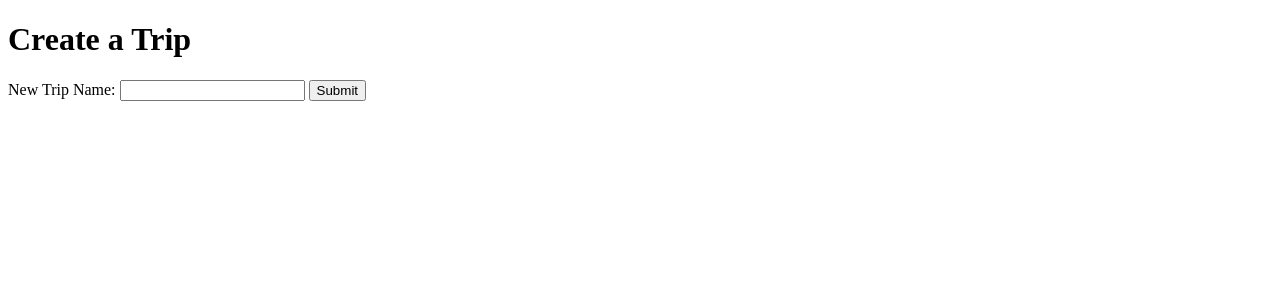
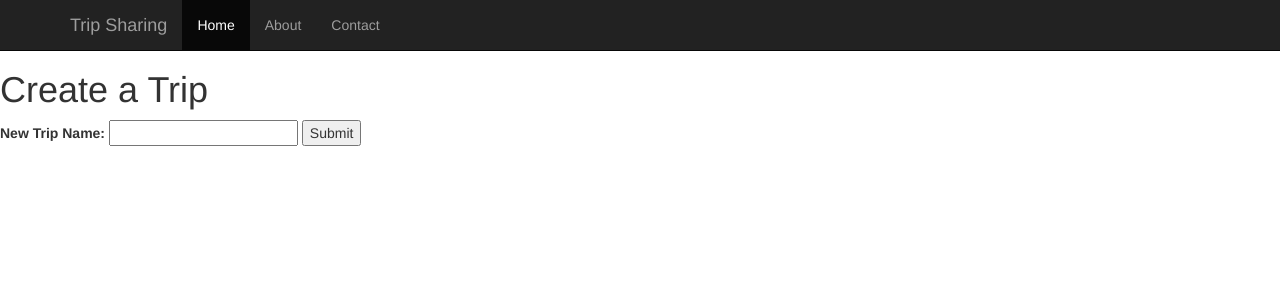
Before and after one commit to afrank150/TripSharingProject, a Django app: page / in a window 1280 px wide. Shown: the top 300 px of the page. Run offline with Django 3.2, Linux system fonts and the light colour scheme; some libraries are stand-ins or nearby versions.

Commit message:
Added bootstrap to home page

```diff
--- /dev/null
+++ b/trips/static/home.css
@@ -0,0 +1,7 @@
+body {
+  padding-top: 50px;
+}
+.starter-template {
+  padding: 40px 15px;
+  text-align: center;
+}
--- a/trips/templates/home.html
+++ b/trips/templates/home.html
@@ -1,24 +1,70 @@
 <!DOCTYPE html>
+<html lang="en">
+  <head>
+    <meta charset="utf-8">
+    <meta http-equiv="X-UA-Compatible" content="IE=edge">
+    <meta name="viewport" content="width=device-width, initial-scale=1">
+    <!-- The above 3 meta tags *must* come first in the head; any other head content must come *after* these tags -->
+    <meta name="description" content="">
+    <meta name="author" content="">
+    <!-- <link rel="icon" href="../../favicon.ico"> No favicon yet-->
 
-<html lang="en">
+    <title>Share a Trip!</title>
 
-    <head>
-        <meta charset="utf-8">
-        <title>Share a Trip!</title>
-        <!-- CSS & JavaScript
-        <link rel="stylesheet" href="style.css">
-        <script src="script.js"></script>
-        -->
-    </head>
+    <!-- Bootstrap core CSS -->
+    <link rel="stylesheet" href="https://maxcdn.bootstrapcdn.com/bootstrap/3.3.6/css/bootstrap.min.css">
 
-    <body>
-        <h1>Create a Trip</h1>
+    <!-- Custom styles for this template -->
+    <link href="/static/home.css" rel="stylesheet">
+
+    <!-- HTML5 shim and Respond.js for IE8 support of HTML5 elements and media queries -->
+    <!--[if lt IE 9]>
+      <script src="https://oss.maxcdn.com/html5shiv/3.7.2/html5shiv.min.js"></script>
+      <script src="https://oss.maxcdn.com/respond/1.4.2/respond.min.js"></script>
+    <![endif]-->
+  </head>
+
+  <body>
+
+    <nav class="navbar navbar-inverse navbar-fixed-top">
+      <div class="container">
+        <div class="navbar-header">
+          <button type="button" class="navbar-toggle collapsed" data-toggle="collapse" data-target="#navbar" aria-expanded="false" aria-controls="navbar">
+            <span class="sr-only">Toggle navigation</span>
+            <span class="icon-bar"></span>
+            <span class="icon-bar"></span>
+            <span class="icon-bar"></span>
+          </button>
+          <a class="navbar-brand" href="#">Trip Sharing</a>
+        </div>
+        <div id="navbar" class="collapse navbar-collapse">
+          <ul class="nav navbar-nav">
+            <li class="active"><a href="#">Home</a></li>
+            <li><a href="#about">About</a></li>
+            <li><a href="#contact">Contact</a></li>
+          </ul>
+        </div><!--/.nav-collapse -->
+      </div>
+    </nav>
+
+    <div>
+
+      <h1>Create a Trip</h1>
         <form method="POST" action="/trips/new/">
             <label>New Trip Name:</label>
             <input type="text" name="trip_name_text">
             <input type="submit" name="Create Trip" value="Submit">
             {% csrf_token %}
         </form>
-    </body>
 
+    </div>
+
+
+    <!-- Bootstrap core JavaScript
+    ================================================== -->
+    <!-- Placed at the end of the document so the pages load faster -->
+    <script src="https://ajax.googleapis.com/ajax/libs/jquery/1.11.3/jquery.min.js"></script>
+    <script>window.jQuery || document.write('<script src="//code.jquery.com/jquery-1.11.3.min.js"><\/script>')</script>
+    <script src="https://maxcdn.bootstrapcdn.com/bootstrap/3.3.6/js/bootstrap.min.js"></script>
+  </body>
 </html>
```
